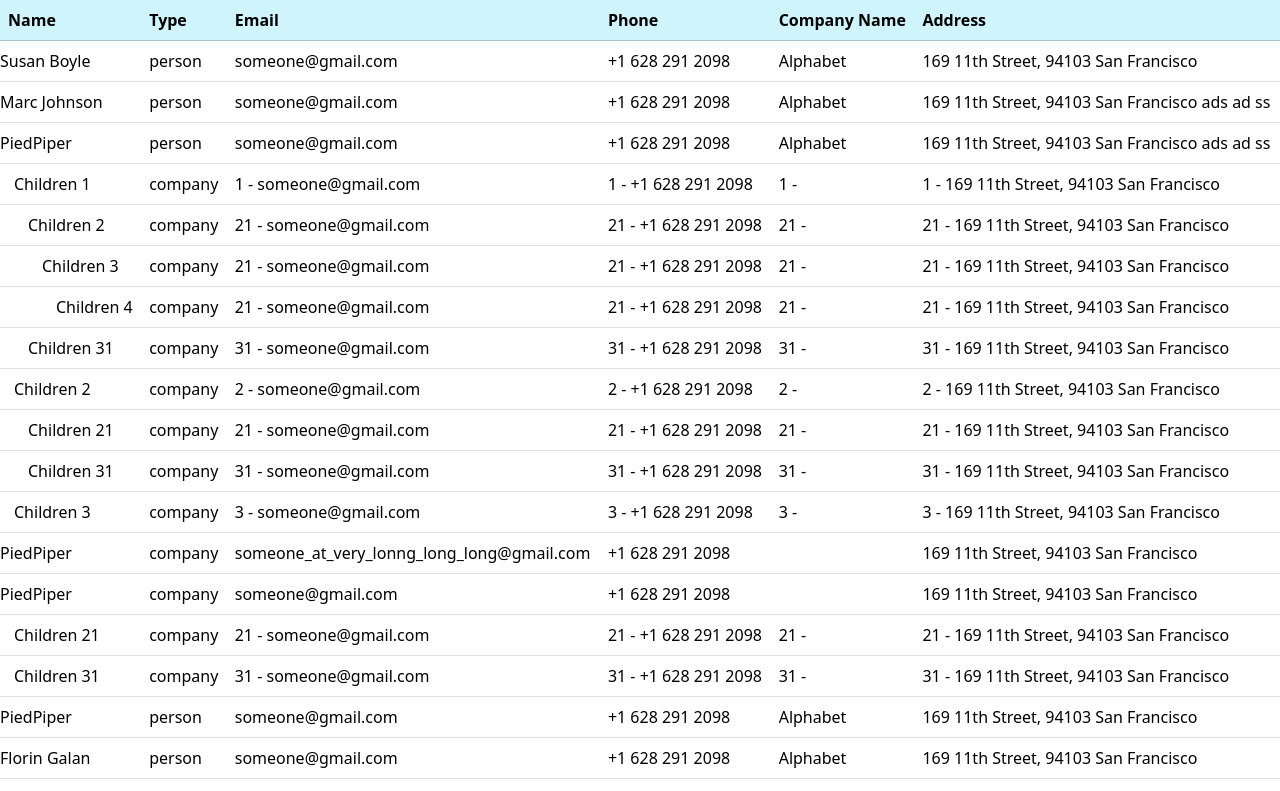
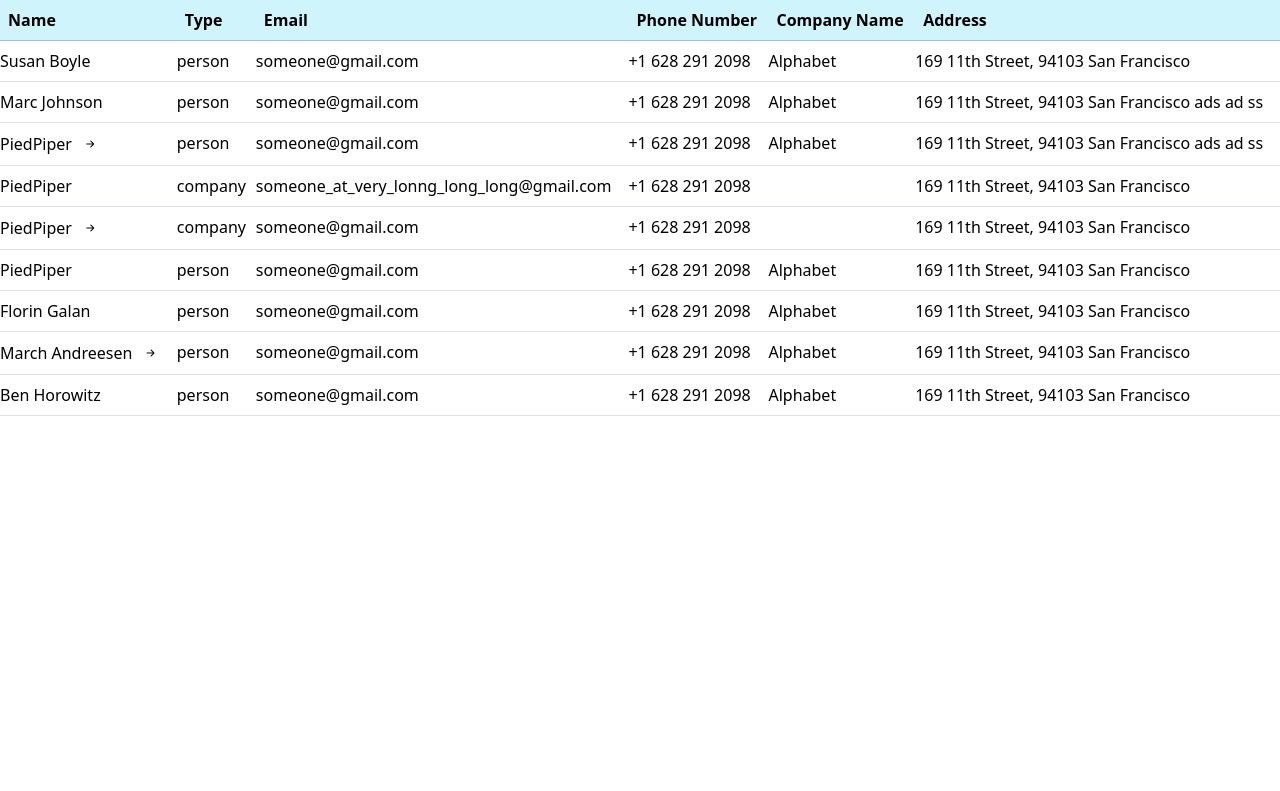
Before and after one commit to loredana96/xdatatable, an Angular app in the folder xdata-table-app/: page / in a window 1280 px wide. Shown: the top 791 px of the page. Built offline with nearby package versions, Linux system fonts and the light colour scheme.

Commit message:
Colapse/expand functionality and table config implementation #6

```diff
--- a/xdata-table-app/package.json
+++ b/xdata-table-app/package.json
@@ -19,8 +19,10 @@
     "@angular/platform-browser-dynamic": "^15.0.0",
     "@angular/router": "^15.0.0",
     "bootstrap": "^5.3.1",
+    "bootstrap-icons": "^1.10.5",
     "rxjs": "~7.5.0",
     "tslib": "^2.3.0",
+    "uuid": "^9.0.0",
     "zone.js": "~0.12.0"
   },
   "devDependencies": {
@@ -28,6 +30,7 @@
     "@angular/cli": "~15.0.4",
     "@angular/compiler-cli": "^15.0.0",
     "@types/jasmine": "~4.3.0",
+    "@types/uuid": "^9.0.2",
     "jasmine-core": "~4.5.0",
     "karma": "~6.4.0",
     "karma-chrome-launcher": "~3.1.0",
--- /dev/null
+++ b/xdata-table-app/src/app/table-data/table-config.ts
@@ -0,0 +1,41 @@
+import { ClientTableKeys } from '../utils/client.interface';
+
+export interface ITableColumn {
+  name: string;
+  rawKey: ITableSupportedKeys;
+}
+
+export interface ITableHeader {
+  columns: ITableColumn[];
+}
+
+export interface ITableRow {
+  id: string;
+  cells: ITableCell[];
+  children: ITableRow[];
+  isCollapsed: boolean;
+}
+
+export interface ITableCell {
+  id: string;
+  value: string | number;
+
+  /**
+   * If the row has children and is collapsable,
+   * this property is going to decide where
+   * the collapse arrow is going to be shown in the
+   * row.
+   */
+  showCollapseIndicator: boolean;
+  shouldPad: boolean;
+}
+
+export interface ITableConfig {
+  header: ITableHeader;
+  rows: ITableRow[];
+}
+
+// Expand the Table Supported keys with the model defined
+// keys when needed. This solution works with union types and
+// it's also scalable.
+export type ITableSupportedKeys = ClientTableKeys;
--- a/xdata-table-app/src/app/table-data/table-data.component.html
+++ b/xdata-table-app/src/app/table-data/table-data.component.html
@@ -1,40 +1,49 @@
 <table class="table table-hover">
   <thead class="table-info">
     <tr>
-      <th scope="col">Name</th>
-      <th scope="col">Type</th>
-      <th scope="col">Email</th>
-      <th scope="col">Phone</th>
-      <th scope="col">Company Name</th>
-      <th scope="col">Address</th>
+      <ng-container *ngFor="let column of tableConfig?.header?.columns">
+        <th scope="col">{{ column.name }}</th>
+      </ng-container>
     </tr>
   </thead>
   <tbody>
-    <ng-container *ngFor="let client of clients">
+    <ng-container *ngFor="let tableRow of tableConfig?.rows">
       <ng-container
-        *ngTemplateOutlet="rowTemplate; context: { client: client, padding: 0 }"
+        *ngTemplateOutlet="rowTemplate; context: { tableRow, padding: 0 }"
       ></ng-container>
     </ng-container>
   </tbody>
 </table>
 
-<ng-template #rowTemplate let-client="client" let-padding="padding">
+<ng-template #rowTemplate let-tableRow="tableRow" let-padding="padding">
   <tr>
-    <td [ngStyle]="{ 'padding-left': paddingNestedLevel(padding) }">
-      {{ client.name }}
+    <ng-container *ngFor="let tableCell of tableRow.cells">
+      <td
+        [ngStyle]="{
+          'padding-left': tableCell.shouldPad
+            ? paddingNestedLevel(padding)
+            : '0px'
+        }"
+      >
+        {{ tableCell.value }}
+        <button
+          class="expand-button"
+          *ngIf="tableCell.showCollapseIndicator"
+          (click)="clickedRow(tableRow.id)"
+        >
+          <i [ngClass]="getIconForExpandableRow(tableRow)"></i>
+        </button>
       </td>
-    <td>{{ client.type }}</td>
-    <td>{{ client.email }}</td>
-    <td>{{ client.phoneNo }}</td>
-    <td>{{ client.companyName }}</td>
-    <td>{{ client.address }}</td>
+    </ng-container>
   </tr>
-  <ng-container *ngFor="let child of client.children">
+  <ng-container *ngIf="!tableRow.isCollapsed">
+    <ng-container *ngFor="let child of tableRow.children">
       <ng-container
         *ngTemplateOutlet="
           rowTemplate;
-        context: { client: child, padding: padding + 14 }
+          context: { tableRow: child, padding: padding + 14 }
         "
       ></ng-container>
     </ng-container>
+  </ng-container>
 </ng-template>
--- a/xdata-table-app/src/app/table-data/table-data.component.scss
+++ b/xdata-table-app/src/app/table-data/table-data.component.scss
@@ -0,0 +1,4 @@
+.expand-button {
+  border: none;
+  background: none;
+}
--- a/xdata-table-app/src/app/table-data/table-data.component.ts
+++ b/xdata-table-app/src/app/table-data/table-data.component.ts
@@ -1,7 +1,8 @@
 import { Component, OnDestroy, OnInit } from '@angular/core';
 import { IClient } from '../utils/client.interface';
 import { TableDataService } from './table-data.service';
-import { Subscription } from 'rxjs';
+import { Subscription, map } from 'rxjs';
+import { ITableConfig, ITableRow } from './table-config';
 
 @Component({
   selector: 'app-table-data',
@@ -13,15 +14,25 @@ export class TableDataComponent implements OnInit, OnDestroy {
   errorMessage = '';
 
   clients: IClient[] = [];
+  tableConfig?: ITableConfig;
+  expandableIconClass: string = '';
 
   constructor(private tableDataService: TableDataService) {}
 
   ngOnInit(): void {
-    this.subscription = this.tableDataService.getClients().subscribe({
-      next: (clients) => {
-        this.clients = clients;
-      },
-    });
+    this.subscription = this.tableDataService
+      .getClients()
+      .pipe(
+        map((clients) =>
+          this.tableDataService.adaptIClientToTableConfig(clients)
+        )
+      )
+      .subscribe({
+        next: (tableConfig) => {
+          this.tableConfig = tableConfig;
+          console.log(this.tableConfig);
+        },
+      });
   }
 
   ngOnDestroy(): void {
@@ -31,4 +42,19 @@ export class TableDataComponent implements OnInit, OnDestroy {
   paddingNestedLevel(size: number) {
     return `${size}px`;
   }
+
+  clickedRow(id: string) {
+    this.tableConfig = this.tableDataService.toggleCollapsedStatus(
+      id,
+      this.tableConfig!
+    );
+  }
+
+  getIconForExpandableRow(tableRow: ITableRow): string {
+    if (tableRow.isCollapsed) {
+      return 'bi bi-arrow-right-short';
+    } else {
+      return 'bi bi-arrow-down-short';
+    }
+  }
 }
--- a/xdata-table-app/src/app/table-data/table-data.service.ts
+++ b/xdata-table-app/src/app/table-data/table-data.service.ts
@@ -1,8 +1,16 @@
 import { Injectable } from '@angular/core';
 import { Observable, of } from 'rxjs';
+import { v4 as uuidv4 } from 'uuid';
 
 import { IClient } from '../utils/client.interface';
 import { data } from 'src/api/mock/mock-data';
+import {
+  ITableCell,
+  ITableColumn,
+  ITableConfig,
+  ITableHeader,
+  ITableRow,
+} from './table-config';
 
 @Injectable({
   providedIn: 'root',
@@ -13,4 +21,125 @@ export class TableDataService {
   getClients(): Observable<IClient[]> {
     return of(this.mockData);
   }
+
+  adaptIClientToTableConfig(clients: IClient[]): ITableConfig {
+    // Step 1: Extract columns based on available keys (ITableSupportedKeys)
+    const tableColumns: ITableColumn[] = [
+      {
+        name: 'Name',
+        rawKey: 'name',
+      },
+      {
+        name: 'Type',
+        rawKey: 'type',
+      },
+      {
+        name: 'Email',
+        rawKey: 'email',
+      },
+      {
+        name: 'Phone Number',
+        rawKey: 'phoneNo',
+      },
+      {
+        name: 'Company Name',
+        rawKey: 'companyName',
+      },
+      {
+        name: 'Address',
+        rawKey: 'address',
+      },
+    ];
+
+    // Step 2: build the table header
+    const tableHeader: ITableHeader = {
+      columns: tableColumns,
+    };
+
+    // Step 3: Build the rows.
+    // 3.1: for each client, we need to create a row.
+    // 3.1.1: for each table column, we need to extract the value for the "rawKey" property out of the client model and build a cell with it
+    // 3.2. build the row using the cells built at 3.1.1 and return the row.
+    const buildRow = (client: IClient): ITableRow => {
+      const cells: ITableCell[] = tableColumns.map((tc) => {
+        return {
+          id: uuidv4(),
+          value: client[tc.rawKey],
+          showCollapseIndicator:
+            tc.rawKey === 'name' && client.children.length > 0,
+          shouldPad: tc.rawKey === 'name',
+        };
+      });
+      const row: ITableRow = {
+        id: uuidv4(),
+        cells: cells,
+        children: client.children.map((childClient) => buildRow(childClient)),
+        isCollapsed: true,
+      };
+      return row;
+    };
+
+    const rows: ITableRow[] = clients.map((client) => buildRow(client));
+
+    // Step 4: Build the final table config
+    const tableConfig: ITableConfig = {
+      rows: rows,
+      header: tableHeader,
+    };
+    return tableConfig;
+  }
+
+  findRow(id: string, rows: ITableRow[]): ITableRow | undefined {
+    for (const r of rows) {
+      if (r.id === id) {
+        return r;
+      }
+      const foundInChild = this.findRow(id, r.children);
+      if (foundInChild) {
+        return foundInChild;
+      }
+    }
+    return undefined;
+  }
+
+  mutateRowInTableConfig(
+    mutatedRow: ITableRow,
+    originalTableConfig: ITableConfig
+  ): ITableConfig {
+    const mutateRows = (
+      mutatedRow: ITableRow,
+      rows: ITableRow[]
+    ): ITableRow[] => {
+      return rows.map((r) => {
+        if (r.id === mutatedRow.id) {
+          return mutatedRow;
+        } else {
+          return {
+            ...r,
+            children: mutateRows(mutatedRow, r.children),
+          };
+        }
+      });
+    };
+    const mutatedTableConfig: ITableConfig = {
+      header: originalTableConfig.header,
+      rows: mutateRows(mutatedRow, originalTableConfig.rows),
+    };
+
+    return mutatedTableConfig;
+  }
+
+  toggleCollapsedStatus(id: string, tableConfig: ITableConfig): ITableConfig {
+    let rowToMutate = this.findRow(id, tableConfig.rows);
+    if (rowToMutate) {
+      rowToMutate.isCollapsed = !rowToMutate.isCollapsed;
+    } else {
+      console.error('Fatal error, could not find row with id.');
+    }
+    const mutatedConfig = this.mutateRowInTableConfig(
+      rowToMutate!,
+      tableConfig
+    );
+    return mutatedConfig;
+  }
 }
--- a/xdata-table-app/src/index.html
+++ b/xdata-table-app/src/index.html
@@ -1,11 +1,15 @@
-<!doctype html>
+<!DOCTYPE html>
 <html lang="en">
   <head>
-  <meta charset="utf-8">
+    <meta charset="utf-8" />
     <title>XdataTableApp</title>
-  <base href="/">
-  <meta name="viewport" content="width=device-width, initial-scale=1">
-  <link rel="icon" type="image/x-icon" href="favicon.ico">
+    <base href="/" />
+    <meta name="viewport" content="width=device-width, initial-scale=1" />
+    <link
+      href="https://cdn.jsdelivr.net/npm/bootstrap-icons@1.18.0/font/bootstrap-icons.css"
+      rel="stylesheet"
+    />
+    <link rel="icon" type="image/x-icon" href="favicon.ico" />
   </head>
   <body>
     <app-root></app-root>
--- a/xdata-table-app/src/styles.scss
+++ b/xdata-table-app/src/styles.scss
@@ -1 +1,2 @@
 /* You can add global styles to this file, and also import other style files */
+@import "~bootstrap-icons/font/bootstrap-icons.css";
```
Also changed, not shown: xdata-table-app/src/app/utils/client.interface.ts (+8 -0 lines), 1 other file (tests, documents, lock files or other folders). Lines whose indentation alone changed are shown as unchanged.
